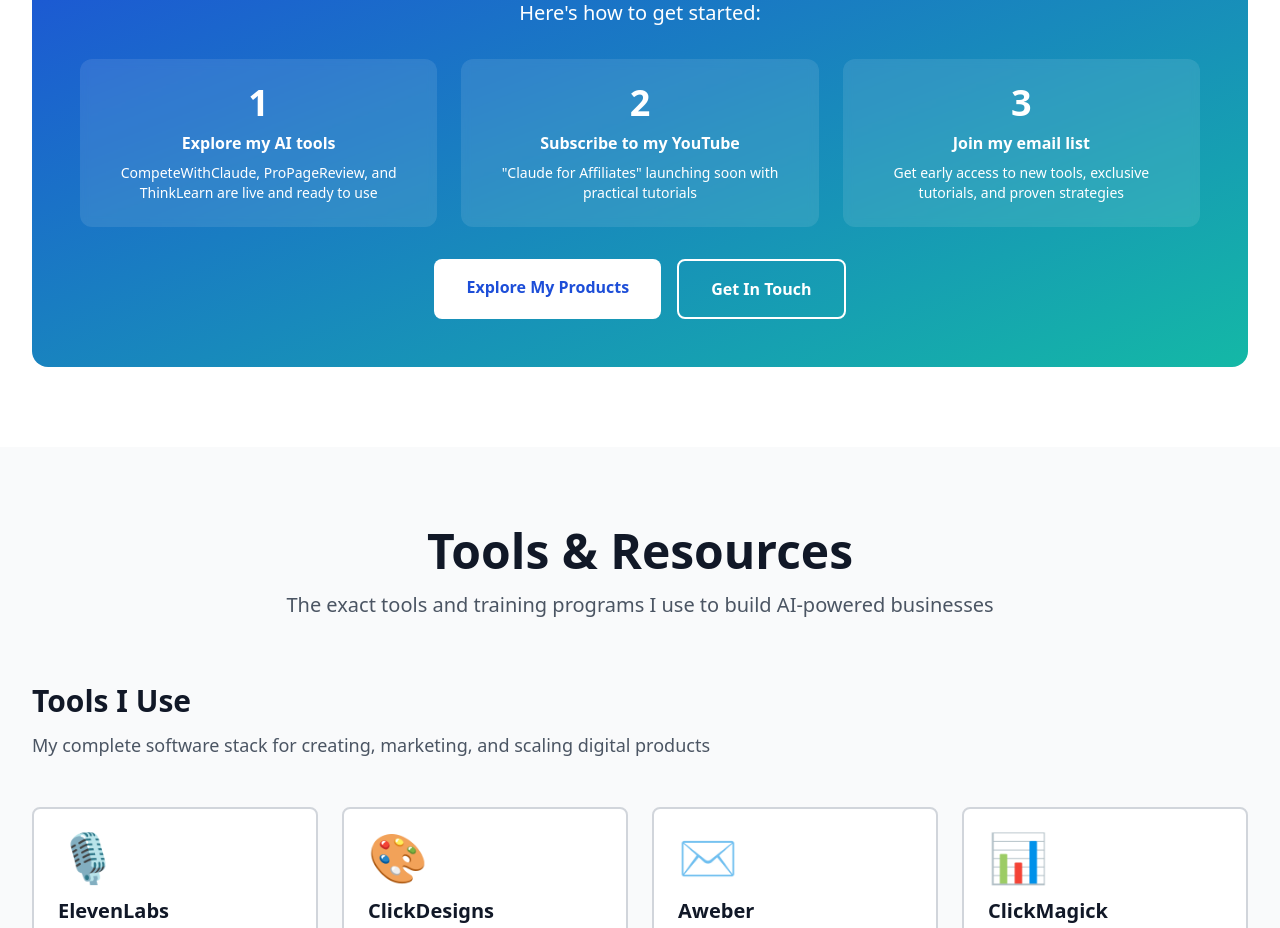
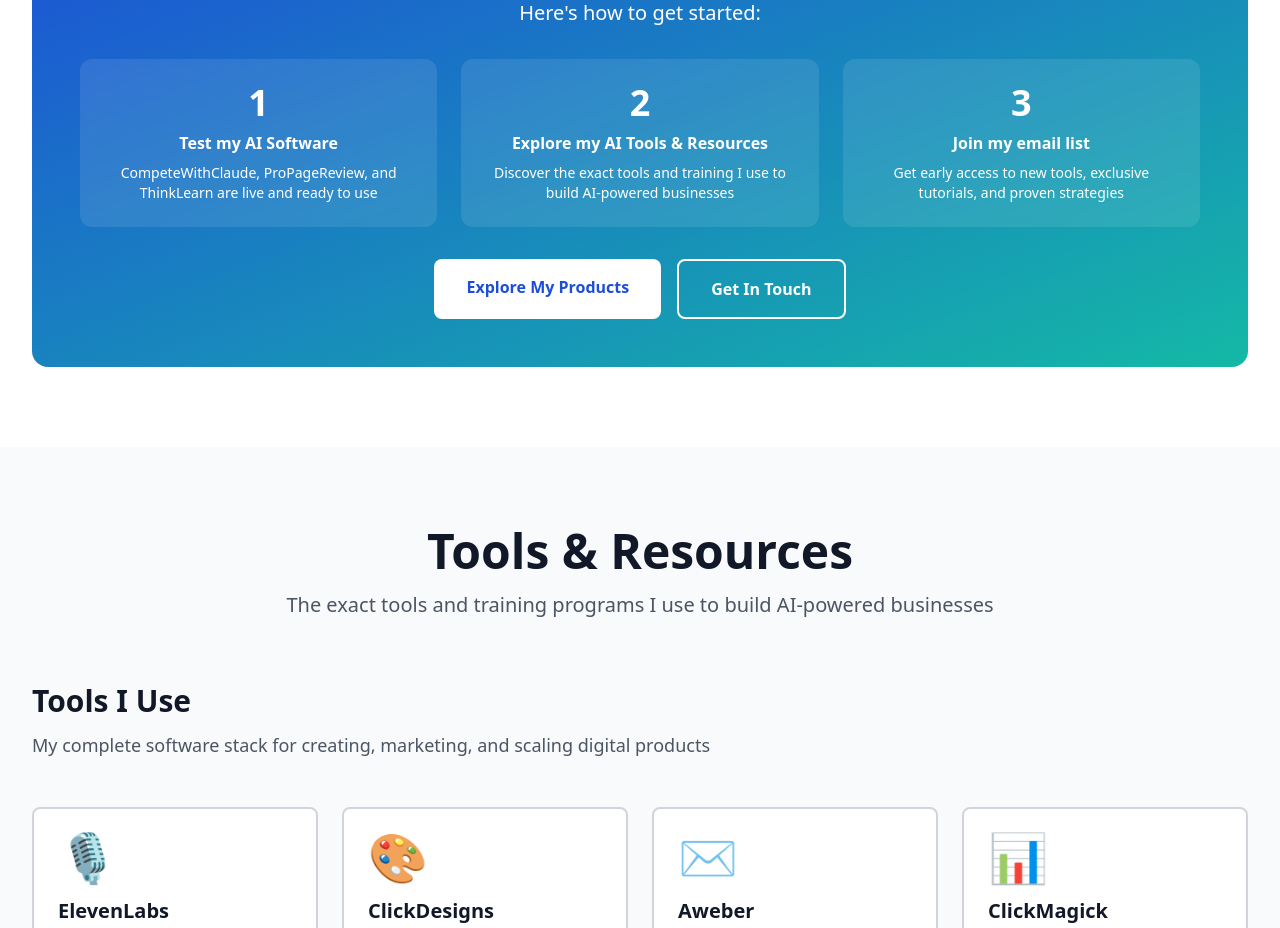
Before and after one commit to ianb66/ianb66.github.io, a React (Vite) app: page / in a window 1280 px wide. Shown: the part 6660-7588 px from the top of the page. Built offline with nearby package versions, Linux system fonts and the light colour scheme.

Commit message:
Update About CTA section: change step titles and link Get In Touch to modal

```diff
--- a/src/App.tsx
+++ b/src/App.tsx
@@ -15,7 +15,7 @@ function App() {
       <Header />
       <HeroNew onOpenModal={() => setIsModalOpen(true)} />
       <Products />
-      <About />
+      <About onOpenModal={() => setIsModalOpen(true)} />
       <ToolsResources />
       <Footer />
       <EmailSignupModal isOpen={isModalOpen} onClose={() => setIsModalOpen(false)} />
--- a/src/components/About.tsx
+++ b/src/components/About.tsx
@@ -1,7 +1,11 @@
 import React from 'react';
 import { CheckCircle, Rocket, Youtube, Mail, MessageCircle } from 'lucide-react';
 
-const About = () => {
+interface AboutProps {
+  onOpenModal: () => void;
+}
+
+const About = ({ onOpenModal }: AboutProps) => {
   return (
     <div className="bg-white py-20" id="about">
       <div className="max-w-7xl mx-auto px-4 sm:px-6 lg:px-8">
@@ -230,13 +234,13 @@ const About = () => {
           <div className="grid md:grid-cols-3 gap-6 mb-8">
             <div className="bg-white/10 rounded-xl p-6 backdrop-blur-sm">
               <div className="text-4xl font-bold mb-2">1</div>
-              <h4 className="font-bold mb-2">Explore my AI tools</h4>
+              <h4 className="font-bold mb-2">Test my AI Software</h4>
               <p className="text-sm">CompeteWithClaude, ProPageReview, and ThinkLearn are live and ready to use</p>
             </div>
             <div className="bg-white/10 rounded-xl p-6 backdrop-blur-sm">
               <div className="text-4xl font-bold mb-2">2</div>
-              <h4 className="font-bold mb-2">Subscribe to my YouTube</h4>
-              <p className="text-sm">"Claude for Affiliates" launching soon with practical tutorials</p>
+              <h4 className="font-bold mb-2">Explore my AI Tools & Resources</h4>
+              <p className="text-sm">Discover the exact tools and training I use to build AI-powered businesses</p>
             </div>
             <div className="bg-white/10 rounded-xl p-6 backdrop-blur-sm">
               <div className="text-4xl font-bold mb-2">3</div>
@@ -251,12 +255,12 @@ const About = () => {
             >
               Explore My Products
             </a>
-            <a
-              href="#contact"
+            <button
+              onClick={onOpenModal}
               className="inline-block px-8 py-4 bg-transparent border-2 border-white text-white font-semibold rounded-lg hover:bg-white/10 transition-colors"
             >
               Get In Touch
-            </a>
+            </button>
           </div>
         </div>
       </div>
```
